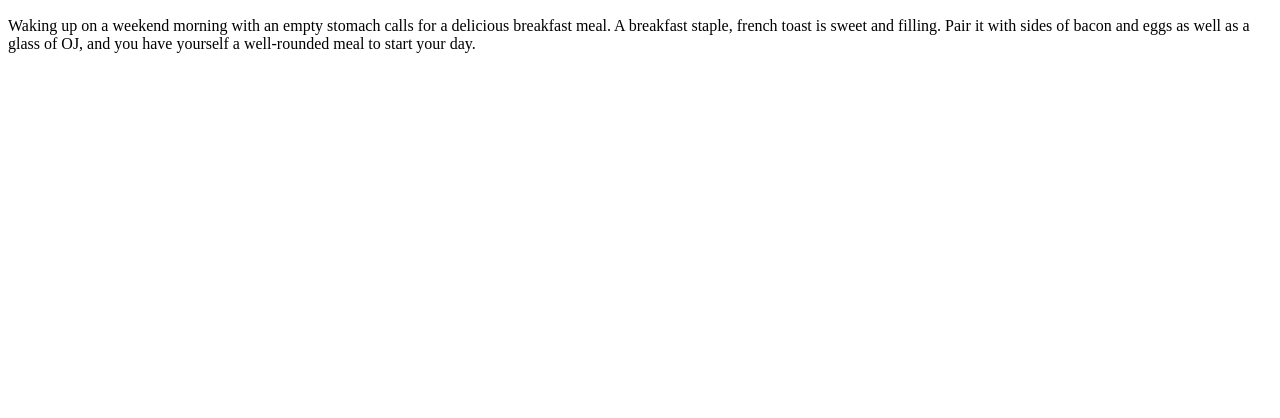
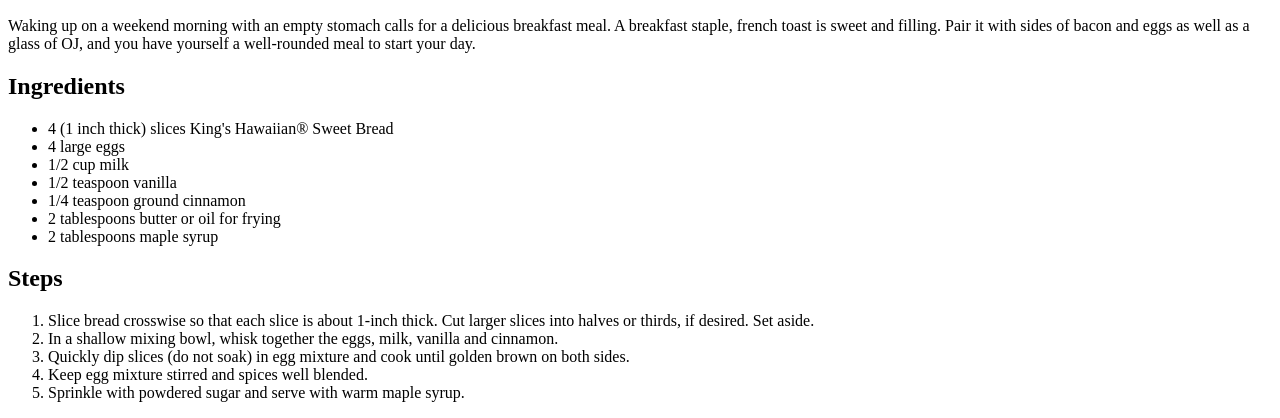
Before and after one commit to mothodical/odin-recipes, a plain HTML site: page recipes/frenchtoast.html in a window 1280 px wide. Shown: the part 434-852 px from the top of the page. Before the commit the page ends 800 px from the top, so only its background shows below. Drawn offline with Linux system fonts and the light colour scheme.

Commit message:
Add french toast ingredients and steps

```diff
--- a/recipes/frenchtoast.html
+++ b/recipes/frenchtoast.html
@@ -8,4 +8,22 @@
     <img src="https://imagesvc.meredithcorp.io/v3/mm/image?url=https%3A%2F%2Fimages.media-allrecipes.com%2Fuserphotos%2F764005.jpg&w=795&h=795&c=sc&poi=face&q=60" alt="three slices of french toast with powdered sugar">
     <h2>Description</h2>
     <p>Waking up on a weekend morning with an empty stomach calls for a delicious breakfast meal. A breakfast staple, french toast is sweet and filling. Pair it with sides of bacon and eggs as well as a glass of OJ, and you have yourself a well-rounded meal to start your day.</p>
+    <h2>Ingredients</h2>
+    <ul>
+        <li>4 (1 inch thick) slices King's Hawaiian® Sweet Bread</li>
+        <li>4 large eggs</li>
+        <li>1/2 cup milk</li>
+        <li>1/2 teaspoon vanilla</li>
+        <li>1/4 teaspoon ground cinnamon</li>
+        <li>2 tablespoons butter or oil for frying</li>
+        <li>2 tablespoons maple syrup</li>
+    </ul>
+    <h2>Steps</h2>
+    <ol>
+        <li>Slice bread crosswise so that each slice is about 1-inch thick. Cut larger slices into halves or thirds, if desired. Set aside.</li>
+        <li>In a shallow mixing bowl, whisk together the eggs, milk, vanilla and cinnamon.</li>
+        <li>Quickly dip slices (do not soak) in egg mixture and cook until golden brown on both sides.</li>
+        <li>Keep egg mixture stirred and spices well blended.</li>
+        <li>Sprinkle with powdered sugar and serve with warm maple syrup.</li>
+    </ol>
 </html>
```
